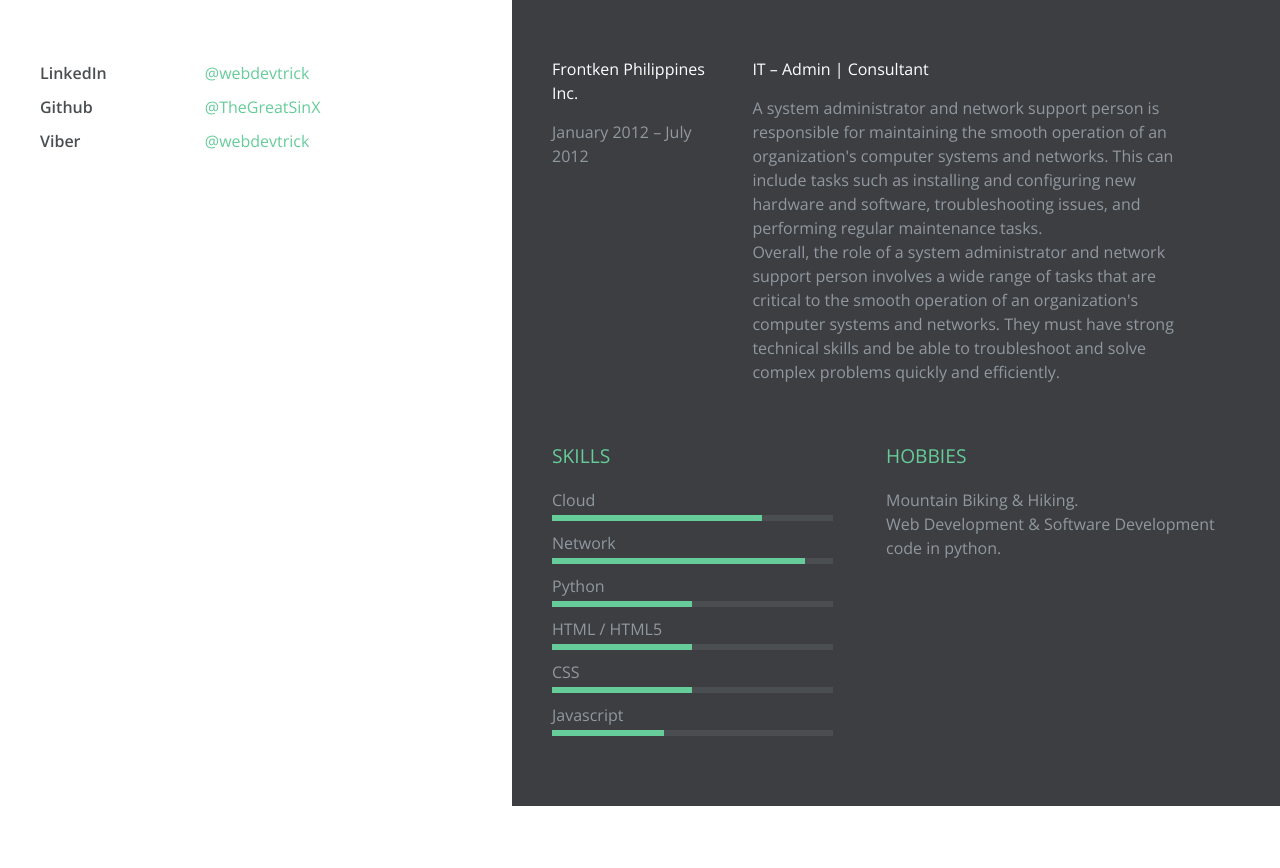
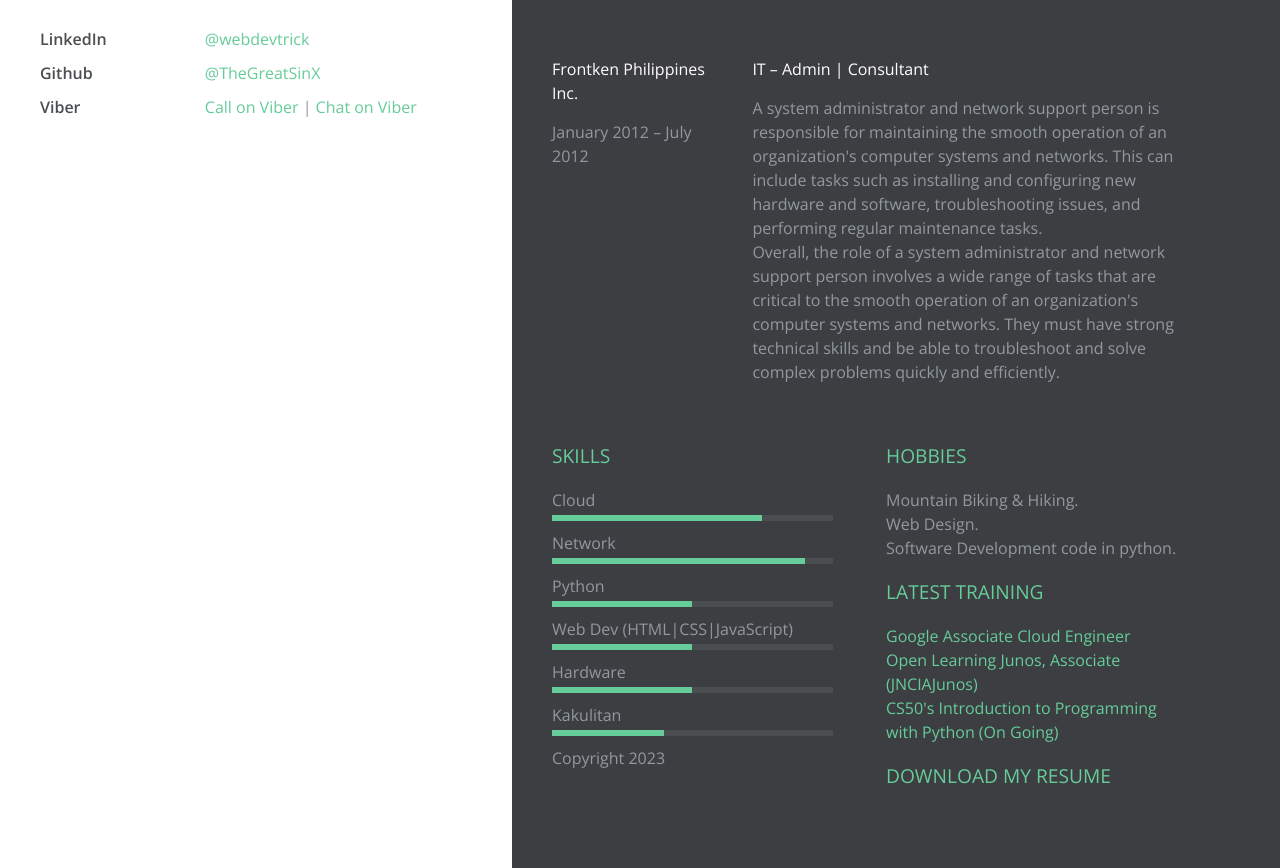
Before and after one commit to TheGreatSinX/My-Online-CV, a plain HTML site: page index.html in a window 1280 px wide. Shown: the part 701-1569 px from the top of the page. Before the commit the page ends 1507 px from the top, so only its background shows below. Drawn offline with nearby package versions, Linux system fonts and the light colour scheme.

Commit message:
Update index.html

```diff
--- a/index.html
+++ b/index.html
@@ -54,15 +54,13 @@
       <div class="clearfix"></div>
       <div class="contact-info clearfix">
       	<ul class="list-titles">
-      		<li>Call | Txt</li>
-		<li>Viber</li>
+      		<li>Mobile</li>
       		<li>Mail</li>
       		<li>Web</li>
       		<li>Home</li>
       	</ul>
         <ul class="list-content ">
         	<li><a href="tel:+63 977 049 0819">Call me</a> | <a href="sms:+63 977 049 0819">Text me</a></li>
-		<li><a href="viber://call?number=+639432331132">Call on Viber</a> | <a href="viber://chat?number=+639432331132">Msg. on Viber</a></li>
         	<li><a href="mailto:reynaldoaguilarjr@gmail.com">reynaldoaguilarjr@gmail.com</a></li>
         	<li><a href="http://www.chok.c1.biz/">chok@c1.biz</a></li>
         	<li>Batangas, Philippines</li>
@@ -79,9 +77,19 @@ respective company. </p>
       		<li>Viber</li>
       	</ul>
         <ul class="list-content">
-      		<li><a href="">@webdevtrick</a></li>
+      		<li><a href="https://www.linkedin.com/in/reynaldo-aguilar-jr-04209672/">@webdevtrick</a></li>
       		<li><a href="https://github.com/TheGreatSinX">@TheGreatSinX</a></li>
-      		<li><a href="">@webdevtrick</a></li>
+      		<li><script>
+  function isViberInstalled() {
+    var a = document.createElement('a');
+    a.href = 'viber://';
+    return a.href === 'viber://';
+  }
+
+  if (isViberInstalled()) {
+    document.write('<a href="viber://call?number=+639432331132">Call on Viber</a> | <a href="viber://chat?number=+639432331132">Chat on Viber</a>');
+  }
+</script></li>
       	</ul>
       </div>
 		</div>
@@ -89,11 +97,11 @@ respective company. </p>
 
   <section class="experience section-padding">
   	<div class="container">
-  		<h3 class="experience-title">Experience</h3>
+  		<h3 class="experience-title">Work Experience</h3>
 
       <div class="experience-wrapper">
       	<div class="company-wrapper clearfix">
-      		<div class="experience-title">Micro-D' International</div>
+      		<div class="experience-title">Micro D' International</div>
           <div class="time">August 2019 - Present</div>
       	</div>
 
@@ -139,21 +147,33 @@ respective company. </p>
         		<li class="skill-percentage">Cloud</li>
         		<li class="skill-percentage">Network</li>
         		<li class="skill-percentage">Python</li>
-        		<li class="skill-percentage">HTML / HTML5</li>
-        		<li class="skill-percentage">CSS</li>
-        		<li class="skill-percentage">Javascript</li>
+        		<li class="skill-percentage">Web Dev (HTML|CSS|JavaScript)</li>
+        		<li class="skill-percentage">Hardware</li>
+        		<li class="skill-percentage">Kakulitan</li>
 
         	</ul>
-
+        <div<footer>
+    <p>Copyright 2023</p>
+  </footer> </div>
       </div>
 
       <div class="section-wrapper clearfix">
         <h3 class="section-title">Hobbies</h3>
         <p>Mountain Biking & Hiking.</p>
-
-        <p>Web Development & Software Development code in python.</p>
+        <p>Web Design.</p>
+        <p>Software Development code in python.</p>
       </div>
 
+<div class="section-wrapper clearfix">
+        <h3 class="section-title">Latest Training</h3>
+        <p><a href="https://partner.cloudskillsboost.google/public_profiles/a0e1ed5f-d33b-4e04-9a6d-254f0faf9256">Google Associate Cloud Engineer</p>
+        <p><a href="https://learningportal.juniper.net/juniper/user_transcript.aspx">Open Learning Junos, Associate (JNCIA­Junos)</a></p>
+        <p><a href="https://cs50.me/cs50p">CS50's Introduction to Programming with Python (On Going)</p>
+      </div>
+
+<div class="section-wrapper clearfix">
+        <h3 class="section-title"><a href="https://drive.google.com/file/d/163SuUjH-d6QvjgEM-cdl7_-p3_SDWL34/view?usp=share_link"download="my-file.pdf">Download my resume</a></h3>
+      </div>
   	</div>
   </section>
 
```
